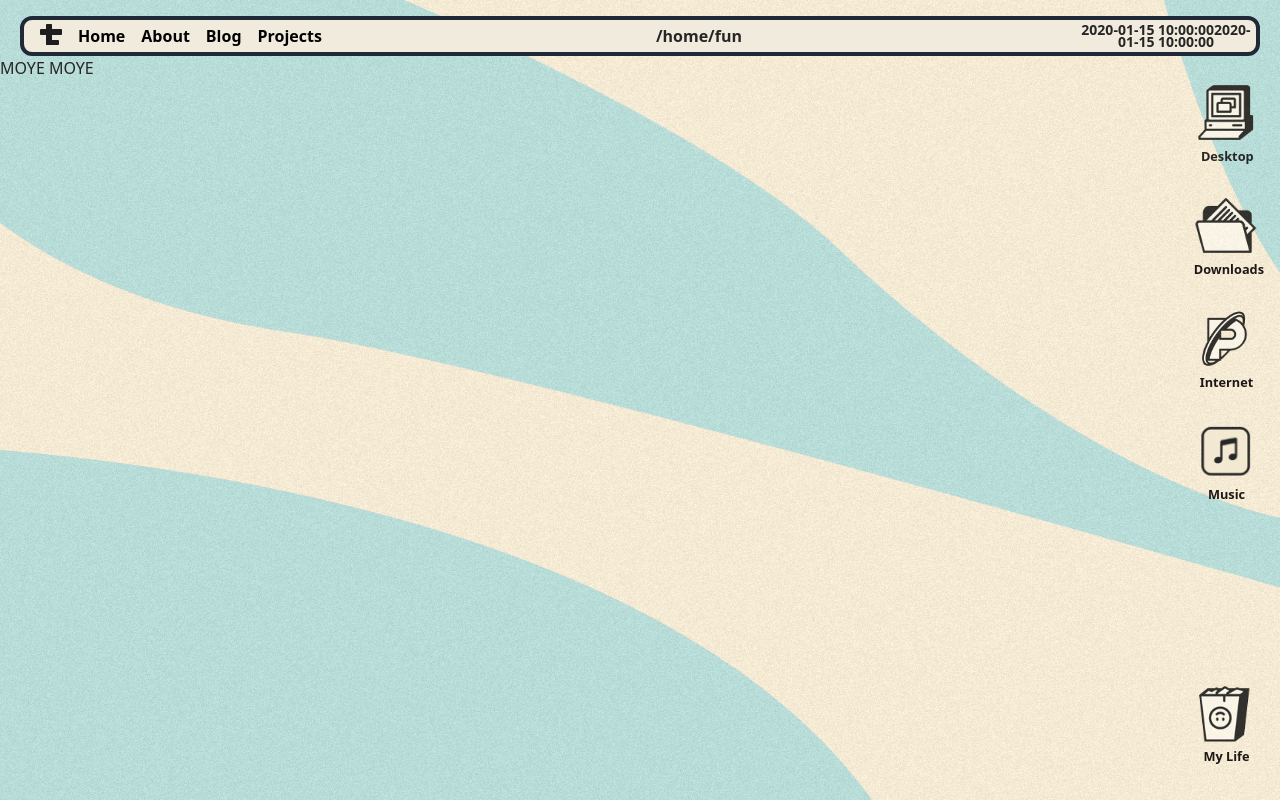
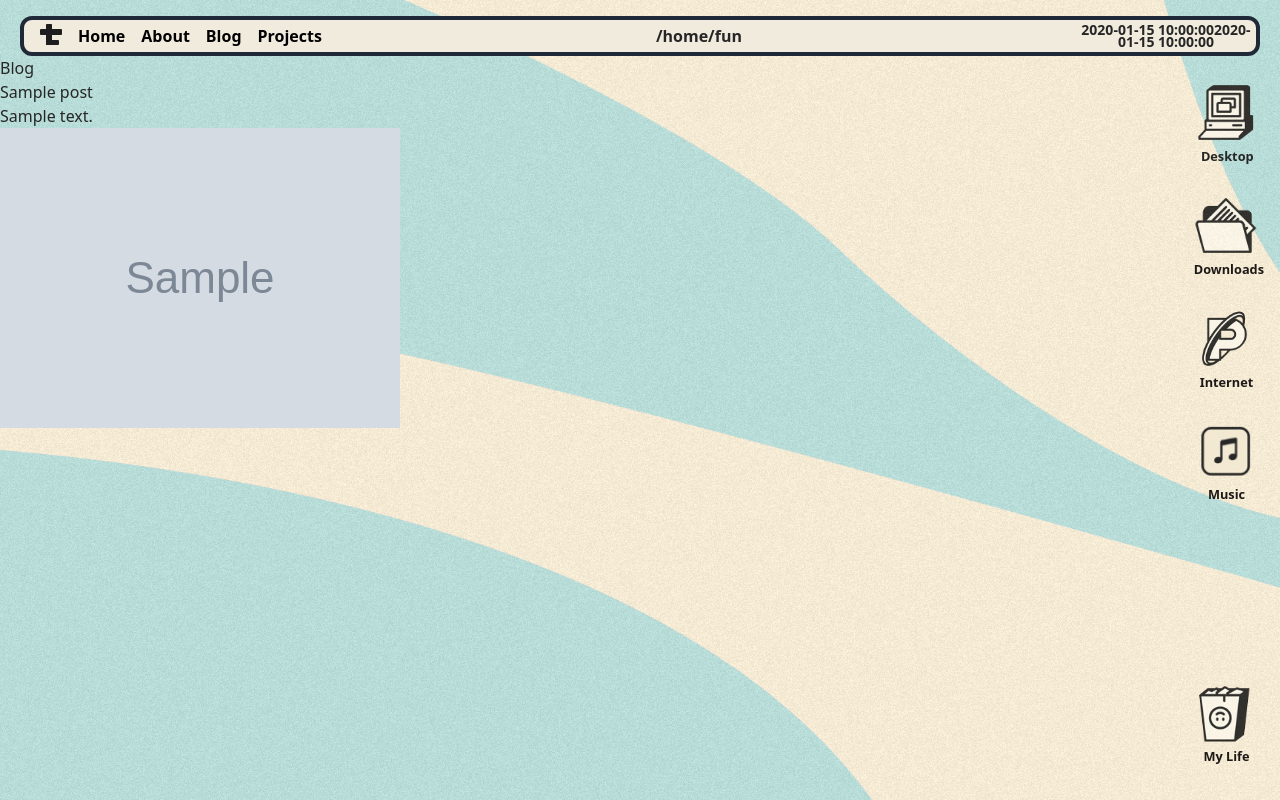
Before and after one commit to Prome-theus/moyemoye, a Flask app: template templates/blog.html in a window 1280 px wide. Run offline with Flask 3, Linux system fonts and the light colour scheme; the template is opened without the code that fills it: most values are stand-ins (such as "Sample title", 1, 10 or a date in 2020); grey boxes marked "Sample" are stand-in pictures; some libraries are stand-ins or nearby versions.

Commit message:
not done

```diff
--- a/app.py
+++ b/app.py
@@ -1,18 +1,24 @@
 import datetime
 from flask import Flask, render_template, redirect, url_for, flash
-from flask_sqlalchemy import SQLAlchemy
+from flask_pymongo import PyMongo
+from flask_mongoengine import MongoEngine
 from flask_mail import Mail, Message
 from flask_admin import Admin
-from flask_admin.contrib.sqla import ModelView
+from flask_admin.contrib.pymongo import ModelView
 from flask_login import LoginManager, login_required
 
 from forms import HiremeForm
 
 app = Flask(__name__)
-app.config['SQLALCHEMY_DATABASE_URI'] = 'sqlite:///market.db'
+# app.config['MONGO_URI'] = 'mongodb+srv://rockbottom0111:0iGRT5lPNMLIRskC@cluster0.lmyxnuh.mongodb.net/local'
 app.config['SECRET_KEY'] = '6e6cf3f875a3a73830d88caf'
 app.config['FLASK_ADMIN_SWATCH'] = 'cerulean'
+app.config['MONGODB_SETTINGS'] = {
+    'db': 'local',
+    'host': 'mongodb+srv://rockbottom0111:0iGRT5lPNMLIRskC@cluster0.lmyxnuh.mongodb.net/'
+}
 
+# Mail config
 app.config['MAIL_SERVER'] = 'smtp.gmail.com'
 app.config['MAIL_PORT'] = 587
 app.config['MAIL_USE_TLS'] = True
@@ -20,23 +26,28 @@ app.config['MAIL_USERNAME'] = 'rockbottom0111@gmail.com'
 app.config['MAIL_PASSWORD'] = 'omyb xpzn oeok mdqy'
 app.config['MAIL_DEFAULT_SENDER'] = 'rockbottom0111@gmail.com'
 
-db = SQLAlchemy(app)
+# mongo = PyMongo(app)
+mongo = MongoEngine(app)
 login_manager = LoginManager(app)
 admin = Admin(app, name='MyBlog', template_mode='bootstrap3')
 mail = Mail(app)
 
-class Blog(db.Model):
-    id = db.Column(db.Integer, primary_key=True)
-    title = db.Column(db.String(length=200), nullable=False)
-    content = db.Column(db.Text, nullable=False, unique=False)
-    image = db.Column(db.String(length=1024), nullable=False, unique=False)
+
+class Blog(mongo.Document):
+    title = mongo.StringField(max_length=200, required=True)
+    content = mongo.StringField(required=True)
+    image = mongo.StringField(max_length=1024, required=True)
 
 @login_manager.user_loader
 def load_user(user_id):
     # Implement this function if you are using Flask-Login and have a user model
     pass
 
-admin.add_view(ModelView(Blog, db.session))
+class BlogView(ModelView):
+    # Customize if needed
+    pass
+
+admin.add_view(BlogView(Blog, mongo.db))
 
 now = datetime.datetime.now()
 current_time = now.strftime(" %I:%M %p")
@@ -61,7 +72,7 @@ def about():
 
 @app.route("/blog")
 def blog():
-    posts = Blog.query.all()
+    posts = Blog.objects.all()
     return render_template("blog.html", time=current_time, date=current_date, posts=posts)
 
 @app.route("/hireme", methods=['GET', 'POST'])
--- a/templates/blog.html
+++ b/templates/blog.html
@@ -1,6 +1,16 @@
 {% extends "moyemoye.html" %}
 {% block content %}
 
-<h1>MOYE MOYE</h1>
+    <h1>Blog</h1>
+    <ul>
+        {% for post in posts %}
+            <li>
+                <h2>{{ post.title }}</h2>
+                <p>{{ post.content }}</p>
+                <img src="{{ post.image }}" alt="{{ post.title }}">
+            </li>
+        {% endfor %}
+    </ul>
+
 
 {% endblock content %}
```
